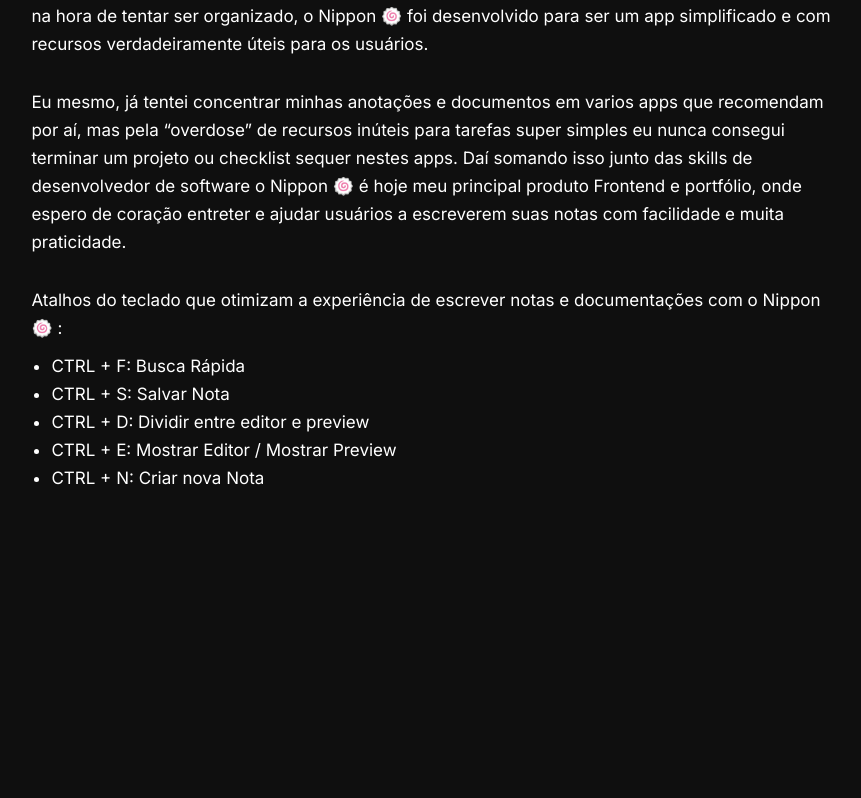
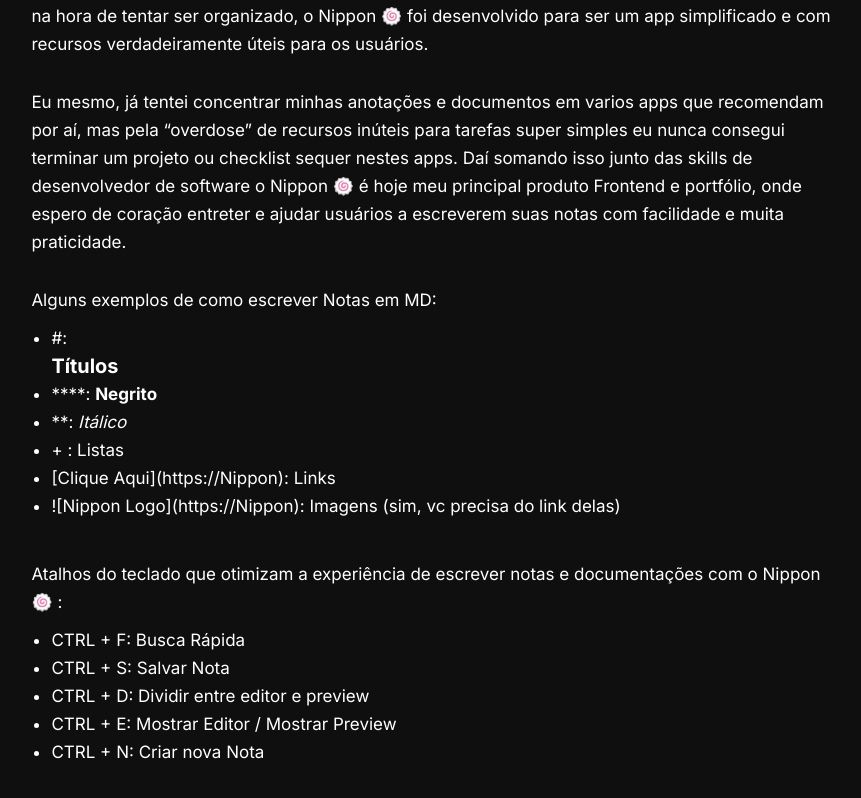
Before and after one commit to thomas-almeida/nippon, a Next.js app in the folder nippon-lp/: page /markdown in a window 1280 px wide. Shown: the part 655-1453 px from the top of the page, without its empty margins (207-1068 px from the left). Before the commit the page ends 1187 px from the top, so only its background shows below. Built offline with nearby package versions, Linux system fonts and the light colour scheme.

Commit message:
Tips de MD

```diff
--- a/nippon-lp/src/app/markdown/page.tsx
+++ b/nippon-lp/src/app/markdown/page.tsx
@@ -29,6 +29,22 @@ export default function Home() {
 
             <p>
 
+              Alguns exemplos de como escrever Notas em MD:
+
+              <ul>
+                <li>#: <h3>Títulos</h3></li>
+                <li>****: <b>Negrito</b></li>
+                <li>**: <i>Itálico</i></li>
+                <li> + : Listas</li>
+                <li>[Clique Aqui](https://Nippon): Links</li>
+                <li>![Nippon Logo](https://Nippon): Imagens (sim, vc precisa do link delas)</li>
+              </ul>
+
+
+            </p>
+
+            <p>
+
               Atalhos do teclado que otimizam a experiência de escrever notas e documentações com o  Nippon 🍥 :
 
               <ul>
```
